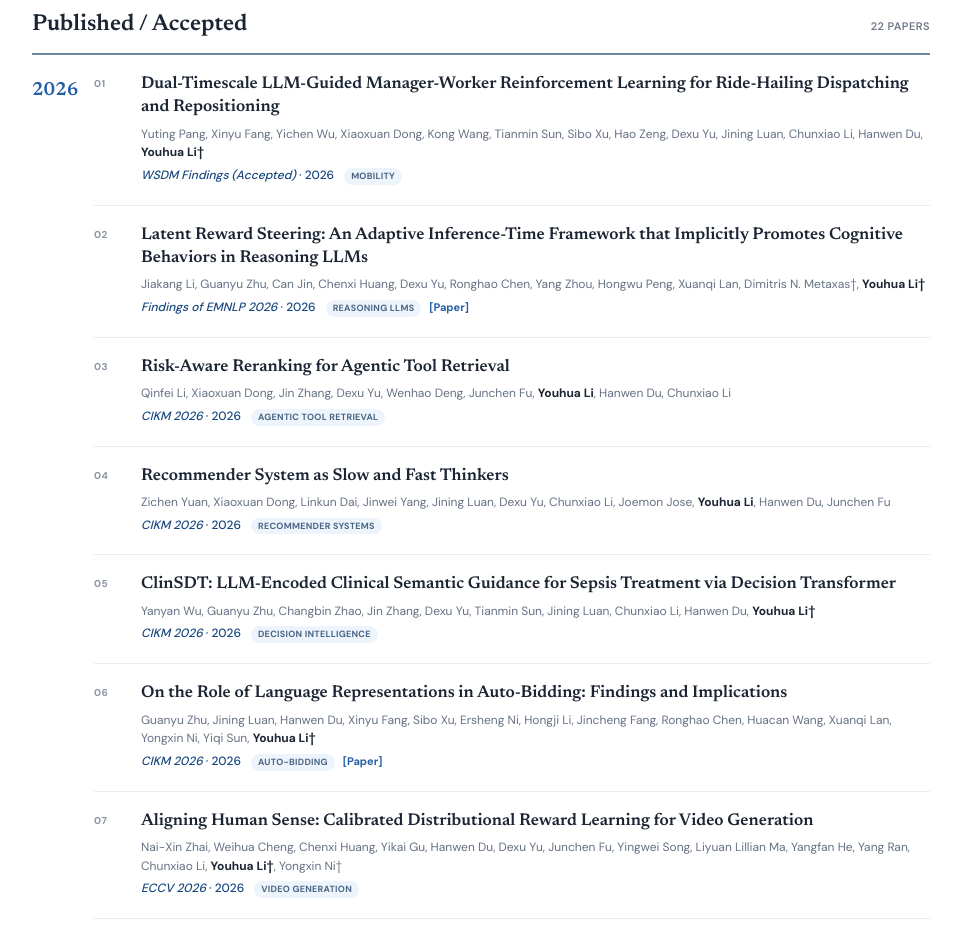
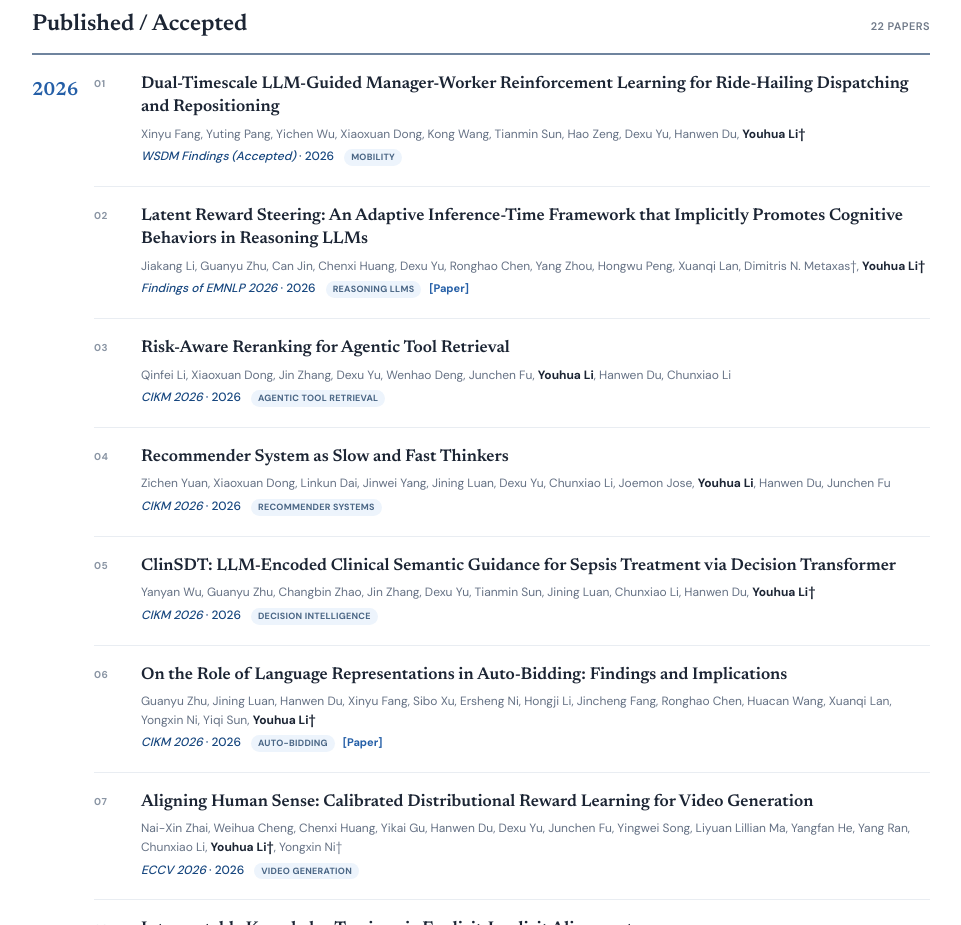
Before and after one commit to youhua97/youhua97.github.io, a Next.js app: page / in a window 1280 px wide. Shown: the part 5580-6505 px from the top of the page, without its empty margins (159-1120 px from the left). Built offline with nearby package versions, Linux system fonts and the light colour scheme.

Commit message:
Update authors list in research paper entry

```diff
--- a/app/data.ts
+++ b/app/data.ts
@@ -269,7 +269,7 @@ export const publications: Paper[] = [
     title:
       "Dual-Timescale LLM-Guided Manager-Worker Reinforcement Learning for Ride-Hailing Dispatching and Repositioning",
     authors:
-      "Yuting Pang, Xinyu Fang, Yichen Wu, Xiaoxuan Dong, Kong Wang, Tianmin Sun, Sibo Xu, Hao Zeng, Dexu Yu, Jining Luan, Chunxiao Li, Hanwen Du, Youhua Li†",
+      "Xinyu Fang, Yuting Pang, Yichen Wu, Xiaoxuan Dong, Kong Wang, Tianmin Sun, Hao Zeng, Dexu Yu, Hanwen Du, Youhua Li†",
     venue: "WSDM Findings (Accepted)",
     year: "2026",
     tag: "Mobility",
```
